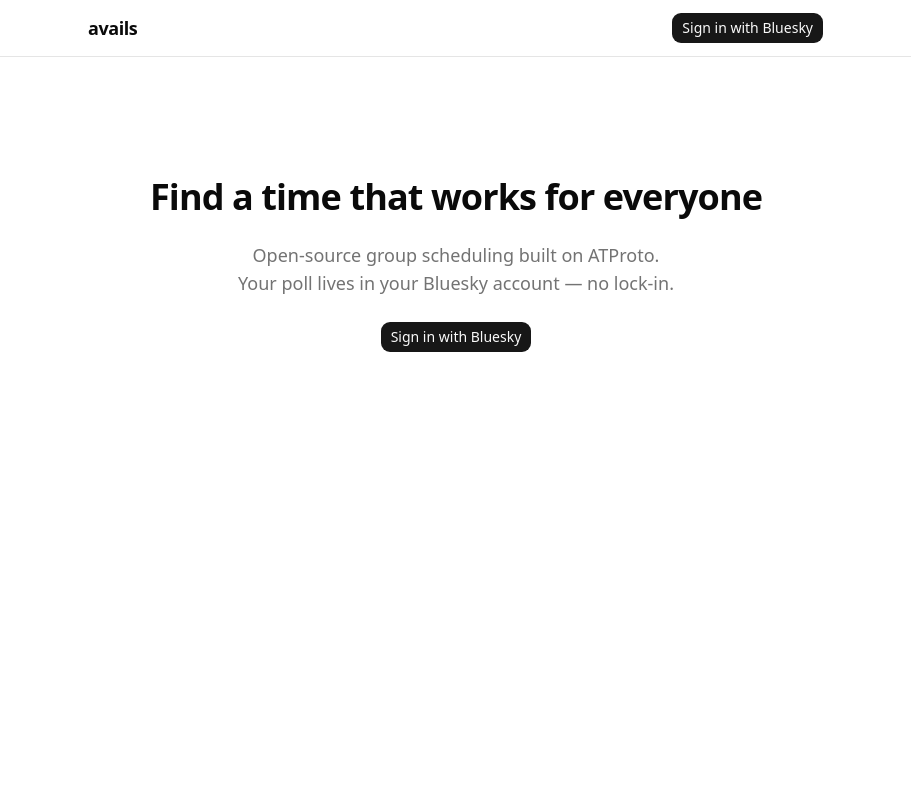
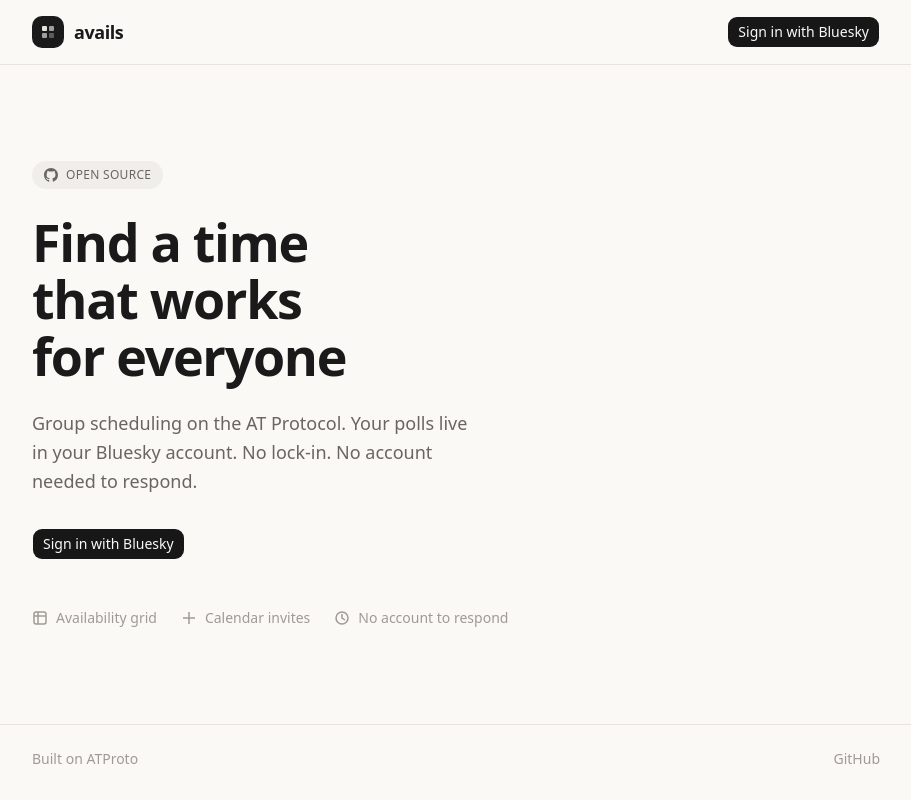
Before and after one commit to Citizen-Infra/avails, a React (Vite) app in the folder client/: page / in a window 1280 px wide. Shown: the whole page, without its empty margins (184-1095 px from the left). Built offline with nearby package versions, Linux system fonts and the light colour scheme; no server answers.

Commit message:
fix: redesign landing page — warm editorial aesthetic, Geist font, GitHub badge

```diff
--- a/client/src/pages/Landing.jsx
+++ b/client/src/pages/Landing.jsx
@@ -15,38 +15,110 @@
   }, [])
 
   return (
-    <div className="min-h-screen bg-background">
+    <div className="min-h-screen bg-[#faf9f6]">
       {/* Header */}
-      <header className="border-b">
-        <div className="max-w-3xl mx-auto px-4 h-14 flex items-center justify-between">
-          <a href="/" className="text-lg font-semibold tracking-tight">avails</a>
+      <header className="border-b border-[#e8e5df]">
+        <div className="max-w-4xl mx-auto px-6 h-16 flex items-center justify-between">
+          <a href="/" className="flex items-center gap-2.5">
+            <div className="w-8 h-8 rounded-lg bg-[#1a1a1a] flex items-center justify-center">
+              <svg width="16" height="16" viewBox="0 0 16 16" fill="none">
+                <rect x="2" y="2" width="5" height="5" rx="1" fill="#faf9f6" opacity="0.9"/>
+                <rect x="9" y="2" width="5" height="5" rx="1" fill="#faf9f6" opacity="0.6"/>
+                <rect x="2" y="9" width="5" height="5" rx="1" fill="#faf9f6" opacity="0.6"/>
+                <rect x="9" y="9" width="5" height="5" rx="1" fill="#faf9f6" opacity="0.3"/>
+              </svg>
+            </div>
+            <span className="text-lg font-semibold tracking-tight text-[#1a1a1a]">avails</span>
+          </a>
           <AuthButton />
         </div>
       </header>
 
       {/* Main */}
-      <main className="max-w-3xl mx-auto px-4 py-10">
+      <main className="max-w-4xl mx-auto px-6">
         {loading ? (
-          <div className="flex justify-center py-20">
-            <div className="h-6 w-6 animate-spin rounded-full border-2 border-primary border-t-transparent" />
+          <div className="flex justify-center py-32">
+            <div className="h-5 w-5 animate-spin rounded-full border-2 border-[#1a1a1a] border-t-transparent" />
           </div>
         ) : session?.did ? (
-          <PollCreator />
+          <div className="py-10">
+            <div className="mb-8">
+              <h1 className="text-2xl font-semibold text-[#1a1a1a] tracking-tight">New poll</h1>
+              <p className="text-[#8a8580] mt-1">Create a scheduling poll. Share the link. Find the best time.</p>
+            </div>
+            <PollCreator />
+          </div>
         ) : (
-          <div className="text-center py-20 space-y-6">
-            <h1 className="text-4xl font-bold tracking-tight">
-              Find a time that works for everyone
-            </h1>
-            <p className="text-lg text-muted-foreground max-w-md mx-auto">
-              Open-source group scheduling built on ATProto.
-              Your poll lives in your Bluesky account — no lock-in.
-            </p>
-            <div className="flex justify-center">
-              <AuthButton />
+          <div className="py-24 max-w-xl">
+            <div className="space-y-6">
+              <a
+                href="https://github.com/Citizen-Infra/avails"
+                target="_blank"
+                rel="noopener noreferrer"
+                className="inline-flex items-center gap-2 px-3 py-1.5 rounded-full bg-[#f0eeea] text-xs font-medium text-[#6b6560] tracking-wide uppercase hover:bg-[#e8e5df] transition-colors"
+              >
+                <svg width="14" height="14" viewBox="0 0 16 16" fill="currentColor">
+                  <path d="M8 0C3.58 0 0 3.58 0 8c0 3.54 2.29 6.53 5.47 7.59.4.07.55-.17.55-.38 0-.19-.01-.82-.01-1.49-2.01.37-2.53-.49-2.69-.94-.09-.23-.48-.94-.82-1.13-.28-.15-.68-.52-.01-.53.63-.01 1.08.58 1.23.82.72 1.21 1.87.87 2.33.66.07-.52.28-.87.51-1.07-1.78-.2-3.64-.89-3.64-3.95 0-.87.31-1.59.82-2.15-.08-.2-.36-1.02.08-2.12 0 0 .67-.21 2.2.82.64-.18 1.32-.27 2-.27.68 0 1.36.09 2 .27 1.53-1.04 2.2-.82 2.2-.82.44 1.1.16 1.92.08 2.12.51.56.82 1.27.82 2.15 0 3.07-1.87 3.75-3.65 3.95.29.25.54.73.54 1.48 0 1.07-.01 1.93-.01 2.2 0 .21.15.46.55.38A8.013 8.013 0 0016 8c0-4.42-3.58-8-8-8z"/>
+                </svg>
+                Open source
+              </a>
+
+              <h1 className="text-[3.25rem] leading-[1.1] font-semibold text-[#1a1a1a] tracking-tight">
+                Find a time<br/>
+                that works<br/>
+                for everyone
+              </h1>
+
+              <p className="text-lg text-[#6b6560] leading-relaxed max-w-md">
+                Group scheduling on the AT Protocol. Your polls live in your
+                Bluesky account. No lock-in. No account needed to respond.
+              </p>
+
+              <div className="flex items-center gap-4 pt-2">
+                <AuthButton />
+              </div>
+
+              <div className="flex items-center gap-6 pt-6 text-sm text-[#a09a94]">
+                <div className="flex items-center gap-2">
+                  <svg width="16" height="16" viewBox="0 0 16 16" fill="none" stroke="currentColor" strokeWidth="1.5">
+                    <rect x="2" y="2" width="12" height="12" rx="2"/>
+                    <path d="M2 6h12M6 2v12"/>
+                  </svg>
+                  Availability grid
+                </div>
+                <div className="flex items-center gap-2">
+                  <svg width="16" height="16" viewBox="0 0 16 16" fill="none" stroke="currentColor" strokeWidth="1.5">
+                    <path d="M2 8h12M8 2v12"/>
+                  </svg>
+                  Calendar invites
+                </div>
+                <div className="flex items-center gap-2">
+                  <svg width="16" height="16" viewBox="0 0 16 16" fill="none" stroke="currentColor" strokeWidth="1.5">
+                    <circle cx="8" cy="8" r="6"/>
+                    <path d="M8 4v4l3 2"/>
+                  </svg>
+                  No account to respond
+                </div>
+              </div>
             </div>
           </div>
         )}
       </main>
+
+      {/* Footer */}
+      <footer className="border-t border-[#e8e5df] mt-auto">
+        <div className="max-w-4xl mx-auto px-6 py-6 flex items-center justify-between text-sm text-[#a09a94]">
+          <span>Built on ATProto</span>
+          <a
+            href="https://github.com/Citizen-Infra/avails"
+            className="hover:text-[#6b6560] transition-colors"
+            target="_blank"
+            rel="noopener noreferrer"
+          >
+            GitHub
+          </a>
+        </div>
+      </footer>
     </div>
   )
 }
--- a/client/src/styles/globals.css
+++ b/client/src/styles/globals.css
@@ -1,5 +1,6 @@
 @import "tailwindcss";
 @import "tw-animate-css";
+@import "@fontsource-variable/geist";
 
 @custom-variant dark (&:is(.dark *));
 
```
